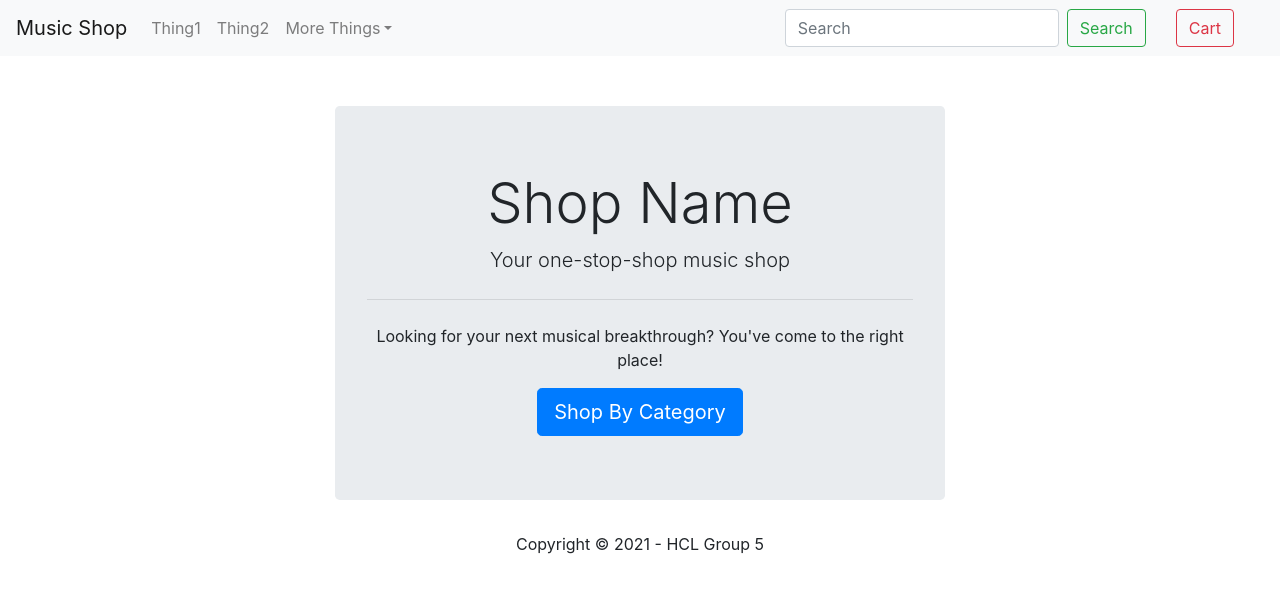
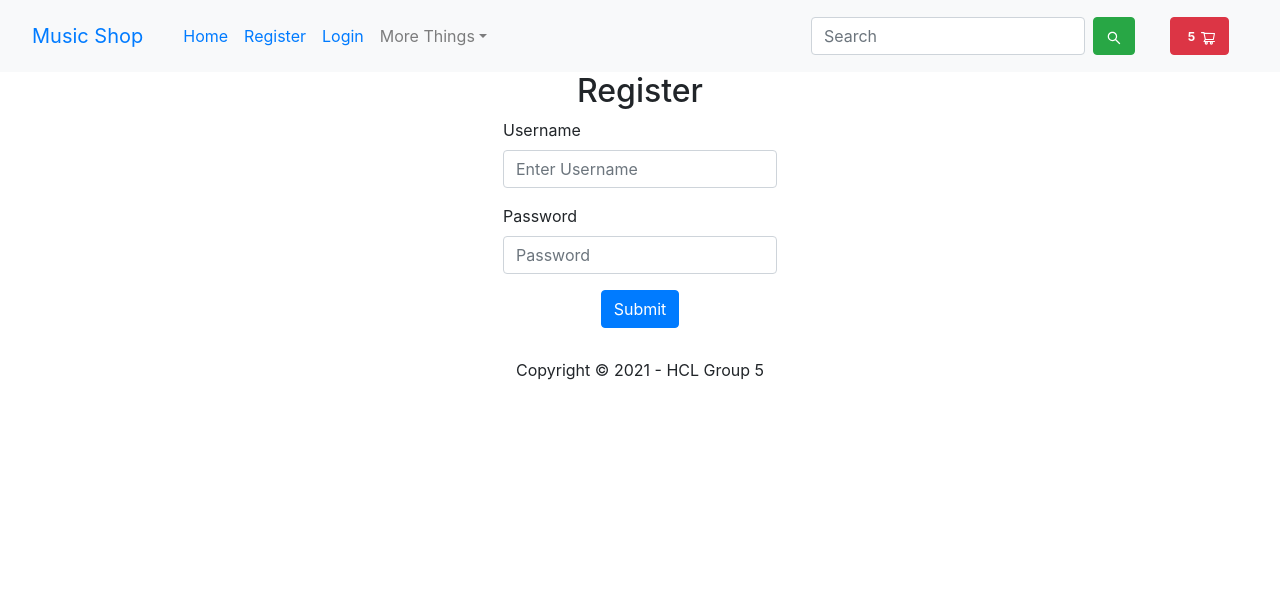
Before and after one commit to dknauff/HCL-Capstone-Frontend, a React (Create React App) app: page /users/register in a window 1280 px wide. Shown: the top 592 px of the page. Built offline with nearby package versions, Linux system fonts and the light colour scheme.

Commit message:
user pages

```diff
--- a/package.json
+++ b/package.json
@@ -6,10 +6,13 @@
     "@testing-library/jest-dom": "^5.14.1",
     "@testing-library/react": "^11.2.7",
     "@testing-library/user-event": "^12.8.3",
+    "axios": "^0.21.1",
     "bootstrap": "^4.6.0",
+    "jsonwebtoken": "^8.5.1",
     "react": "^17.0.2",
     "react-bootstrap": "^1.6.1",
     "react-dom": "^17.0.2",
+    "react-icons": "^4.2.0",
     "react-router-dom": "^5.2.0",
     "react-scripts": "4.0.3",
     "web-vitals": "^1.1.2"
--- a/src/App.js
+++ b/src/App.js
@@ -1,13 +1,47 @@
+import { BrowserRouter as Router, Route } from "react-router-dom";
+import { useState } from "react";
+
 import NavBar from "./components/NavBar";
 import Footer from "./components/Footer";
 import MainPageJumbo from "./components/MainPageJumbo";
+import RegisterPage from "./pages/RegisterPage";
+import LoginPage from "./pages/LoginPage";
 
 function App() {
+  const [user, setUser] = useState([]);
+
+  const registerUser = async (createdUser) => {
+    const res = await fetch("http://localhost:9001/users/register", {
+      method: "POST",
+      headers: {
+        "Content-type": "application/json",
+      },
+      body: JSON.stringify(createdUser),
+    });
+    const data = await res.json();
+
+    setUser([data]);
+  };
+
   return (
     <div>
-      <NavBar />
-      <MainPageJumbo />
-      <Footer />
+      <Router>
+        <Route path="/">
+          <NavBar />
+        </Route>
+        <Route path="/" exact>
+          <MainPageJumbo />
+        </Route>
+        <Route path="/users/register">
+          <RegisterPage onRegister={registerUser} />
+        </Route>
+        <Route path="/users/login">
+          <LoginPage />
+        </Route>
+        <Route path="/">
+          <Footer />
+        </Route>
+      </Router>
     </div>
   );
 }
--- a/src/components/MainPageJumbo.js
+++ b/src/components/MainPageJumbo.js
@@ -1,19 +1,20 @@
+import { Jumbotron, Button } from "react-bootstrap";
+import { Link } from "react-router-dom";
+
 const MainPageJumbo = () => {
   return (
-    <div className="col-lg-6 col-md-6 col-sm-6 col-xs-6 offset-3 float-md-center">
-      <div className="jumbotron">
-        <h2 className="display-4">Shop Name</h2>
-        <p className="lead">Your one-stop-shop music shop</p>
-        <hr className="my-4" />
+    <div>
+      <Jumbotron style={{ backgroundColor: "" }}>
+        <h1>Hi-5</h1>
+        <p>Your one-stop-shop for musical things. Trust me.</p>
         <p>
-          {" "}
-          Looking for your next musical breakthrough? You've come to the right
-          place!
+          <Button variant="primary">
+            <Link to="/users/register" style={{ color: "white" }}>
+              Get Started
+            </Link>
+          </Button>
         </p>
-        <button className="btn btn-primary btn-lg" role="button">
-          Shop By Category
-        </button>
-      </div>
+      </Jumbotron>
     </div>
   );
 };
--- a/src/components/NavBar.js
+++ b/src/components/NavBar.js
@@ -1,3 +1,7 @@
+import { Link } from "react-router-dom";
+
+import { AiOutlineShoppingCart, AiOutlineSearch } from "react-icons/ai";
+
 import {
   Navbar,
   Nav,
@@ -5,18 +9,30 @@ import {
   Form,
   FormControl,
   Button,
+  Badge,
 } from "react-bootstrap";
 
 const NavBar = () => {
   return (
     <div>
       <Navbar bg="light" expand="lg">
-        <Navbar.Brand href="#home">Music Shop</Navbar.Brand>
+        <Navbar.Brand>
+          <Nav.Link>
+            <Link to="/">Music Shop</Link>
+          </Nav.Link>
+        </Navbar.Brand>
         <Navbar.Toggle />
         <Navbar.Collapse id="basic-navbar-nav">
           <Nav className="mr-auto">
-            <Nav.Link href="#home">Thing1</Nav.Link>
-            <Nav.Link href="#link">Thing2</Nav.Link>
+            <Nav.Link>
+              <Link to="/">Home</Link>
+            </Nav.Link>
+            <Nav.Link>
+              <Link to="/users/register">Register</Link>
+            </Nav.Link>
+            <Nav.Link>
+              <Link to="/users/login">Login</Link>
+            </Nav.Link>
             <NavDropdown title="More Things" id="basic-nav-dropdown">
               <NavDropdown.Item href="#action/3.1">Thing3</NavDropdown.Item>
               <NavDropdown.Item href="#action/3.2">Thing4</NavDropdown.Item>
@@ -27,11 +43,14 @@ const NavBar = () => {
           </Nav>
           <Form inline>
             <FormControl type="text" placeholder="Search" className="mr-sm-2" />
-            <Button variant="outline-success">Search</Button>
+            <Button variant="success">
+              <AiOutlineSearch />
+            </Button>
           </Form>
           <br />
-          <Button variant="outline-danger" style={{ float: "left" }}>
-            Cart
+          <Button variant="danger">
+            <Badge>5</Badge>
+            <AiOutlineShoppingCart />
           </Button>
         </Navbar.Collapse>
       </Navbar>
--- a/src/index.css
+++ b/src/index.css
@@ -1,15 +1,11 @@
-.navbar-nav > li {
-  margin-left: 15px;
-  margin-right: 15px;
-}
-
 .navbar-collapse > button {
-  margin-left: 30px;
-  margin-right: 30px;
+  margin-left: 35px;
+  margin-right: 35px;
 }
 
 .jumbotron {
   margin-top: 50px;
+  margin-bottom: 50px;
   text-align: center;
 }
 
--- /dev/null
+++ b/src/pages/LoginPage.js
@@ -0,0 +1,33 @@
+import { Form, Button, Container, Row } from "react-bootstrap";
+
+const LoginPage = () => {
+  return (
+    <div>
+      <Container>
+        <Row className="justify-content-sm-center">
+          <h2>Login</h2>
+        </Row>
+        <Row className="justify-content-sm-center">
+          <Form>
+            <Form.Group controlId="formBasicEmail">
+              <Form.Label>Username</Form.Label>
+              <Form.Control type="text" placeholder="Enter Username" />
+            </Form.Group>
+
+            <Form.Group controlId="formBasicPassword">
+              <Form.Label>Password</Form.Label>
+              <Form.Control type="password" placeholder="Password" />
+            </Form.Group>
+            <div style={{ textAlign: "center" }}>
+              <Button variant="primary" type="submit">
+                Submit
+              </Button>
+            </div>
+          </Form>
+        </Row>
+      </Container>
+    </div>
+  );
+};
+
+export default LoginPage;
--- /dev/null
+++ b/src/pages/RegisterPage.js
@@ -0,0 +1,62 @@
+import { useState } from "react";
+
+import { Form, Button, Container, Row } from "react-bootstrap";
+
+const RegisterPage = ({ onRegister }) => {
+  const [username, setUsername] = useState("");
+  const [password, setPassword] = useState("");
+
+  const onSubmit = (e) => {
+    e.preventDefault();
+
+    if (!username || !password) {
+      alert("Please provide a user and password");
+      return;
+    }
+    let defaultRole = { roles: [{ name: "ROLE_USER" }] };
+    onRegister({ username, password, defaultRole });
+
+    setUsername("");
+    setPassword("");
+  };
+
+  return (
+    <div>
+      <Container>
+        <Row className="justify-content-sm-center">
+          <h2>Register</h2>
+        </Row>
+        <Row className="justify-content-sm-center">
+          <Form onSubmit={onSubmit}>
+            <Form.Group controlId="formBasicEmail">
+              <Form.Label>Username</Form.Label>
+              <Form.Control
+                type="text"
+                placeholder="Enter Username"
+                value={username}
+                onChange={(e) => setUsername(e.target.value)}
+              />
+            </Form.Group>
+            <Form.Group controlId="formBasicPassword">
+              <Form.Label>Password</Form.Label>
+              <Form.Control
+                type="password"
+                placeholder="Password"
+                value={password}
+                onChange={(e) => setPassword(e.target.value)}
+              />
+            </Form.Group>
+
+            <div style={{ textAlign: "center" }}>
+              <Button variant="primary" type="submit" value="Register User">
+                Submit
+              </Button>
+            </div>
+          </Form>
+        </Row>
+      </Container>
+    </div>
+  );
+};
+
+export default RegisterPage;
```
Also changed, not shown: 1 other file (tests, documents, lock files or other folders).
